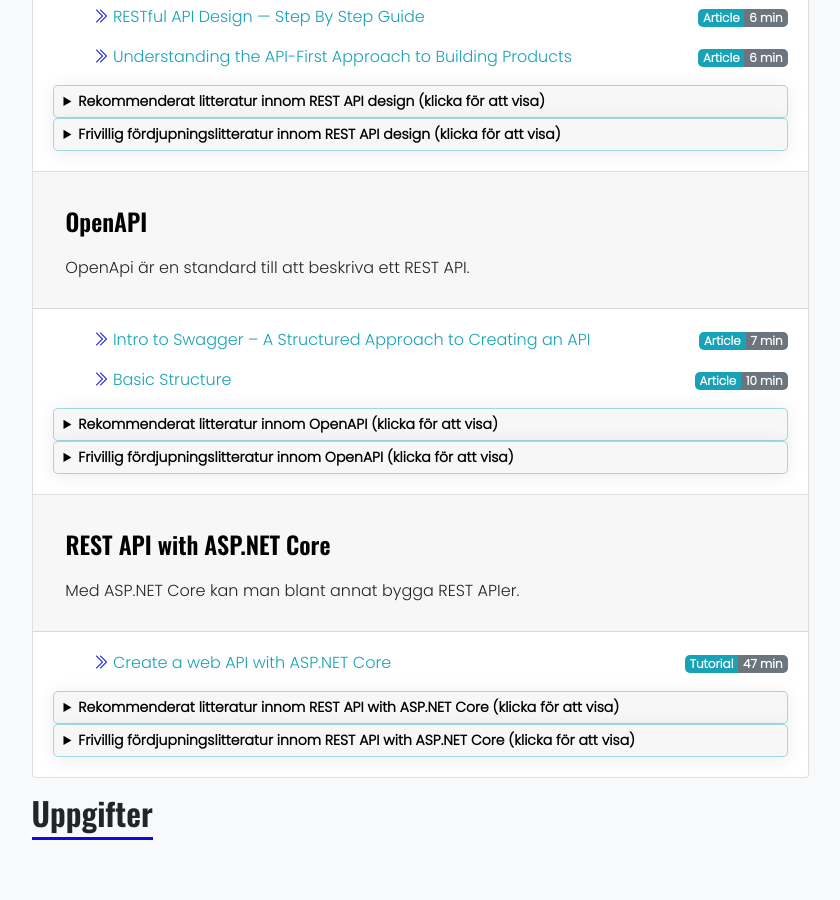
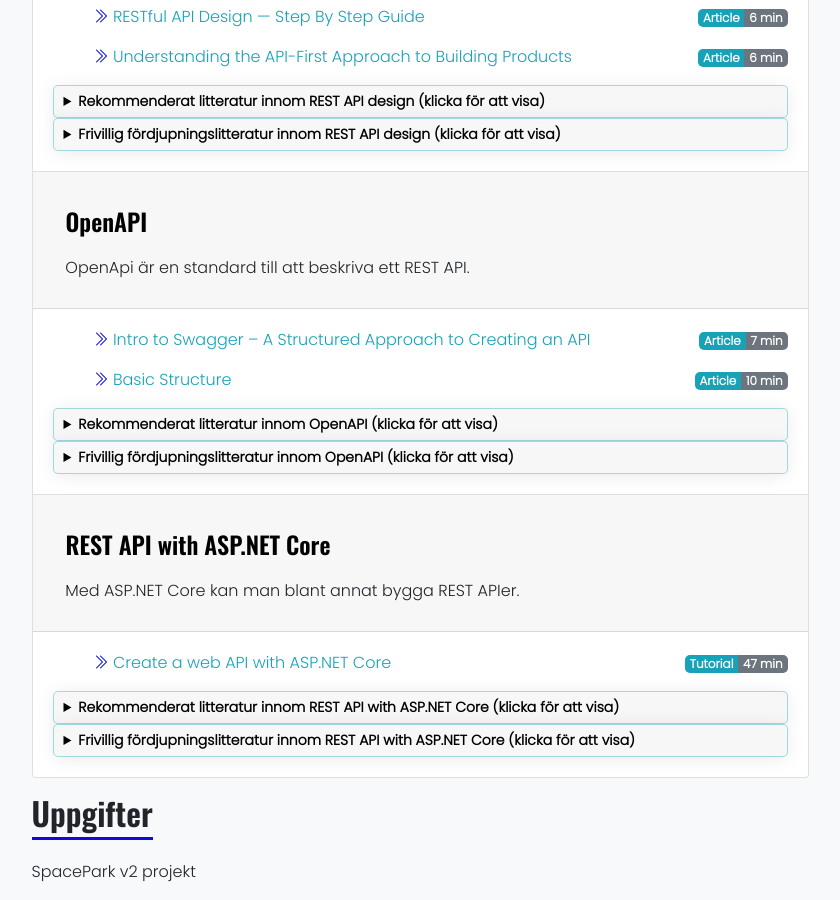
Before and after one commit to PGBSNH20/PGBSNH20-backendweb, a Jekyll site: the page built from lectures/04-restapi.md, in a window 1280 px wide and 900 px high, scrolled down 1582 px. Shown: the whole window, without its empty margins (220-1060 px from the left). Built offline with Jekyll 4.4.1, drawn with Linux system fonts in a browser that asks for light colours; nearby versions of some CDN libraries; before the commit the page ends 2442 px from its top, so only the background shows below that.

```diff
--- a/lectures/04-restapi.md
+++ b/lectures/04-restapi.md
@@ -20,3 +20,5 @@ Estimerat samlat "läs"-tid för lektionslittertur är **{{site.data.lecture_res
 {% include lecturetopics.html lectureData="lecture_rest_apis_and_routing" %}
 
 ## Uppgifter
+
+SpacePark v2 projekt
```
